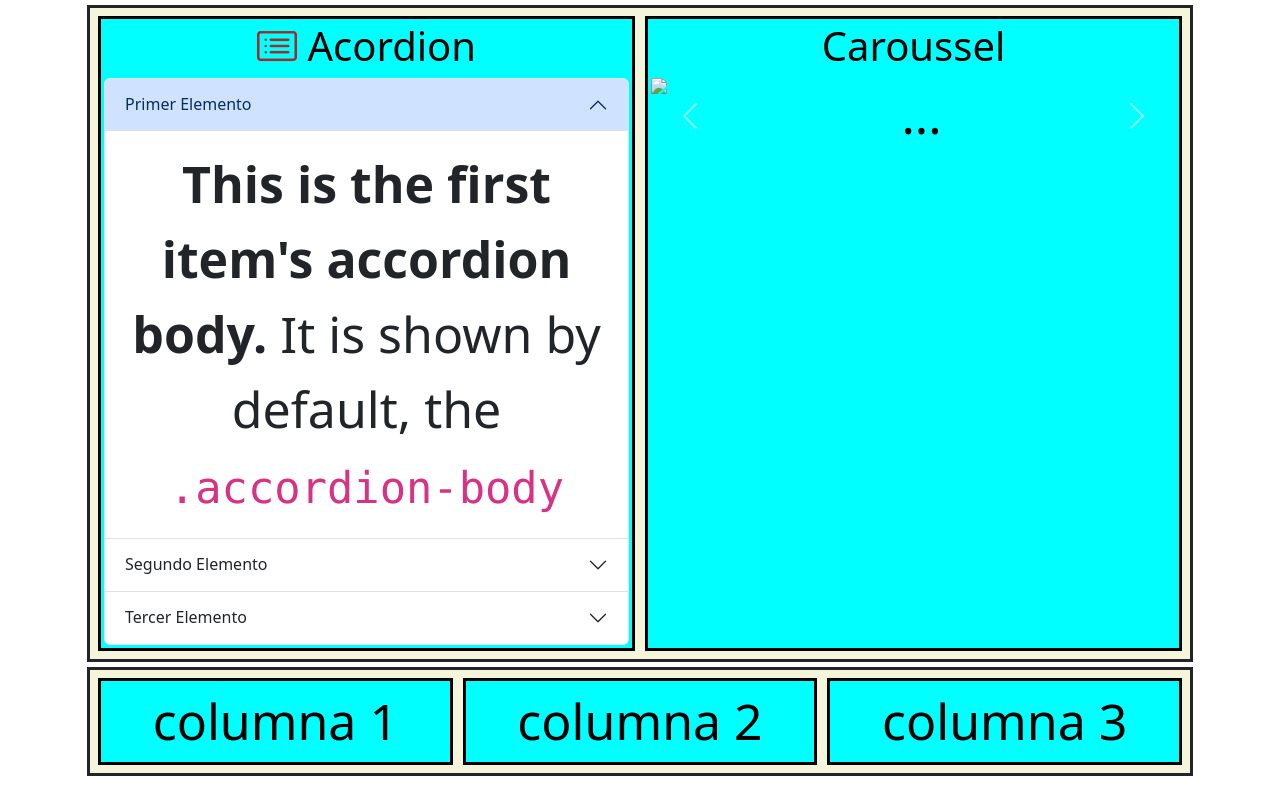
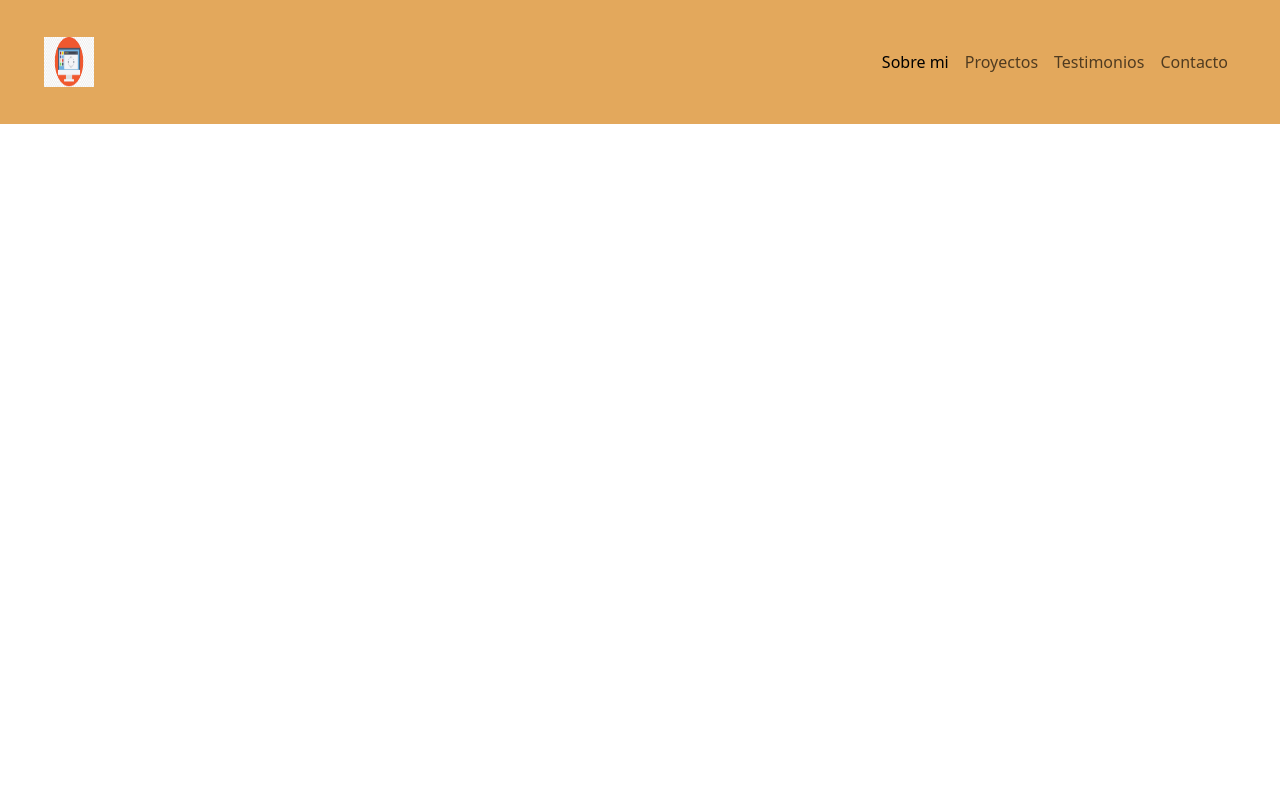
Before and after one commit to jglg2205/curso_bootstrap, a plain HTML site: page index.html in a window 1280 px wide. Drawn offline with nearby package versions, Linux system fonts and the light colour scheme.

Commit message:
Empezando el proyecto, creando barra de navegacion

```diff
--- a/index.html
+++ b/index.html
@@ -1,116 +1,51 @@
 <!DOCTYPE html>
 <html lang="es">
     <head>
-        <title>Curso Bootstrap</title>
-        <!--Bootsrap-->
+        <!--METADATOS-->
+        <meta charset="utf-8">
+        <meta name="author" content="Jose Lopez">
+        <meta name="description" content="Portafolio de Desarrollo Web de Jose Lopez">
+        <meta name="keywords" content="HTML, CSS, Javascript, React">
+        <meta name="viewport" content="width=device-width, initial scale=1">
+        <!--TITULO-->
+        <title>Portafolio | Jose Lopez</title>
+        <!--ICONO DE LA PAG-->
+        <link rel="icon" type="image/x-icon" href="images/icono.jpg">
+        <!--BOOTSTRAP-->
         <link href="https://cdn.jsdelivr.net/npm/bootstrap@5.3.0/dist/css/bootstrap.min.css" rel="stylesheet" integrity="sha384-9ndCyUaIbzAi2FUVXJi0CjmCapSmO7SnpJef0486qhLnuZ2cdeRhO02iuK6FUUVM" crossorigin="anonymous">
-        <script src="https://cdn.jsdelivr.net/npm/bootstrap@5.3.0/dist/js/bootstrap.bundle.min.js" integrity="sha384-geWF76RCwLtnZ8qwWowPQNguL3RmwHVBC9FhGdlKrxdiJJigb/j/68SIy3Te4Bkz" crossorigin="anonymous"></script>
-        <!--icons-->
-        <link rel="stylesheet" href="https://cdn.jsdelivr.net/npm/bootstrap-icons@1.10.5/font/bootstrap-icons.css">
-        <style>
-          .row{
-            background-color: beige;
-            border: solid;
-            margin: 5px;
-            padding: 3px;
-          }
-          .columna{
-            background-color: aqua;
-            border: solid;
-            font-size: 50px;
-            color: black;
-            margin: 5px;
-            padding: 3px;
-          }
-          .icono{
-            color: brown;
-
-          }
-        </style>
+        <!--CSS-->
+        <link href="style.css" rel="stylesheet">
     </head>
     <body>
-        <div class="container text-center">
-            <div class="row">
-                <div class="col columna">
-                    <h1><i class="bi bi-card-list icono"></i> Acordion</h1>
-                    <div class="accordion" id="accordionExample">
-                        <div class="accordion-item">
-                          <h2 class="accordion-header">
-                            <button class="accordion-button" type="button" data-bs-toggle="collapse" data-bs-target="#collapseOne" aria-expanded="true" aria-controls="collapseOne">
-                              Primer Elemento
-                            </button>
-                          </h2>
-                          <div id="collapseOne" class="accordion-collapse collapse show" data-bs-parent="#accordionExample">
-                            <div class="accordion-body">
-                              <strong>This is the first item's accordion body.</strong> It is shown by default, the <code>.accordion-body</code>
-                            </div>
-                          </div>
-                        </div>
-                        <div class="accordion-item">
-                          <h2 class="accordion-header">
-                            <button class="accordion-button collapsed" type="button" data-bs-toggle="collapse" data-bs-target="#collapseTwo" aria-expanded="false" aria-controls="collapseTwo">
-                              Segundo Elemento
-                            </button>
-                          </h2>
-                          <div id="collapseTwo" class="accordion-collapse collapse" data-bs-parent="#accordionExample">
-                            <div class="accordion-body">
-                              <strong>This is the second item's accordion body.</strong> It is hidden by defaul the <code>.accordion-body</code>
-                            </div>
-                          </div>
-                        </div>
-                        <div class="accordion-item">
-                          <h2 class="accordion-header">
-                            <button class="accordion-button collapsed" type="button" data-bs-toggle="collapse" data-bs-target="#collapseThree" aria-expanded="false" aria-controls="collapseThree">
-                              Tercer Elemento
-                            </button>
-                          </h2>
-                          <div id="collapseThree" class="accordion-collapse collapse" data-bs-parent="#accordionExample">
-                            <div class="accordion-body">
-                              <strong>This is the third item's accordion body.</strong> It is hidden by default, the <code>.accordion-body</code>
-                            </div>
-                          </div>
-                        </div>
-                      </div>
-                </div>
-                <div class="col columna">
-                    <h1>Caroussel</h1>
-                    <div id="carouselExample" class="carousel slide">
-                        <div class="carousel-inner">
-                          <div class="carousel-item active">
-                            <img src="..." class="d-block w-100" alt="...">
-                          </div>
-                          <div class="carousel-item">
-                            <img src="..." class="d-block w-100" alt="...">
-                          </div>
-                          <div class="carousel-item">
-                            <img src="..." class="d-block w-100" alt="...">
-                          </div>
-                        </div>
-                        <button class="carousel-control-prev" type="button" data-bs-target="#carouselExample" data-bs-slide="prev">
-                          <span class="carousel-control-prev-icon" aria-hidden="true"></span>
-                          <span class="visually-hidden">Previous</span>
-                        </button>
-                        <button class="carousel-control-next" type="button" data-bs-target="#carouselExample" data-bs-slide="next">
-                          <span class="carousel-control-next-icon" aria-hidden="true"></span>
-                          <span class="visually-hidden">Next</span>
-                        </button>
-                      </div>
-                </div>
+        <!--BARRA DE NAVEGACION-->
+        <nav class="navbar navbar-expand-md barra">
+            <div class="container-fluid">
+              <a class="navbar-brand" href="#"><img src="images/icono.jpg" width="50" height="50"></a>
+              <button class="navbar-toggler" type="button" data-bs-toggle="collapse" data-bs-target="#navbar-toggler" aria-controls="navbarSupportedContent" aria-expanded="false" aria-label="Toggle navigation">
+                <span class="navbar-toggler-icon"></span>
+              </button>
+              <div class="collapse navbar-collapse" id="navbar-toggler">
+                <ul class="navbar-nav d-flex justify-content-center align-items-center">
+                  <li class="nav-item">
+                    <a class="nav-link active" aria-current="page" href="#">Sobre mi</a>
+                  </li>
+                  <li class="nav-item">
+                    <a class="nav-link" href="#">Proyectos</a>
+                  </li>
+
+                  <li class="nav-item">
+                    <a class="nav-link" href="#">Testimonios</a>
+                  </li>
+
+                  <li class="nav-item">
+                    <a class="nav-link" href="#">Contacto</a>
+                  </li>
+                </ul>
+              </div>
             </div>
-            <div class="row">
-                <div class="col columna">
-                    columna 1
-                </div>
-                <div class="col columna">
-                    columna 2
-                </div>
-                <div class="col columna">
-                    columna 3
-                </div>
-            </div>
-        </div>
-
-        <script src="https://cdn.jsdelivr.net/npm/@popperjs/core@2.11.8/dist/umd/popper.min.js" integrity="sha384-I7E8VVD/ismYTF4hNIPjVp/Zjvgyol6VFvRkX/vR+Vc4jQkC+hVqc2pM8ODewa9r" crossorigin="anonymous"></script>
-        <script src="https://cdn.jsdelivr.net/npm/bootstrap@5.3.0/dist/js/bootstrap.min.js" integrity="sha384-fbbOQedDUMZZ5KreZpsbe1LCZPVmfTnH7ois6mU1QK+m14rQ1l2bGBq41eYeM/fS" crossorigin="anonymous"></script>
+          </nav>
+          <!--CONTENIDO-->
+        <!---JAVASCRIPT DE BOOTSTRAP-->
+        <script src="https://cdn.jsdelivr.net/npm/bootstrap@5.3.0/dist/js/bootstrap.bundle.min.js" integrity="sha384-geWF76RCwLtnZ8qwWowPQNguL3RmwHVBC9FhGdlKrxdiJJigb/j/68SIy3Te4Bkz" crossorigin="anonymous"></script>
     </body>
 </html>
--- /dev/null
+++ b/style.css
@@ -0,0 +1,10 @@
+/* barra de navegacion */
+.barra{
+    background-color: rgb(227, 168, 92);
+    padding: 2rem;
+
+}
+.navbar-collapse{
+    align-items: center;
+    justify-content:end;
+}
```
Also changed, not shown: images/icono.jpg (added).
